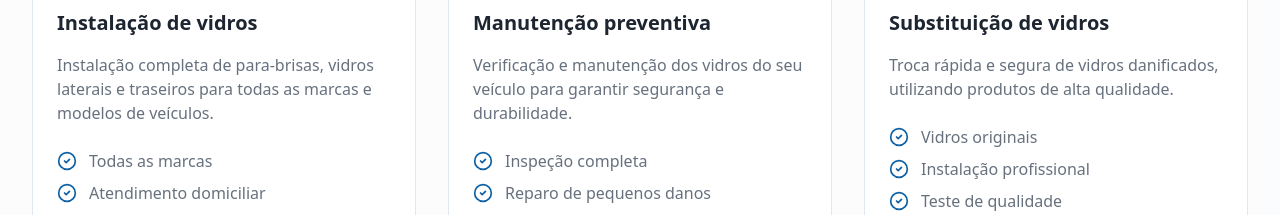
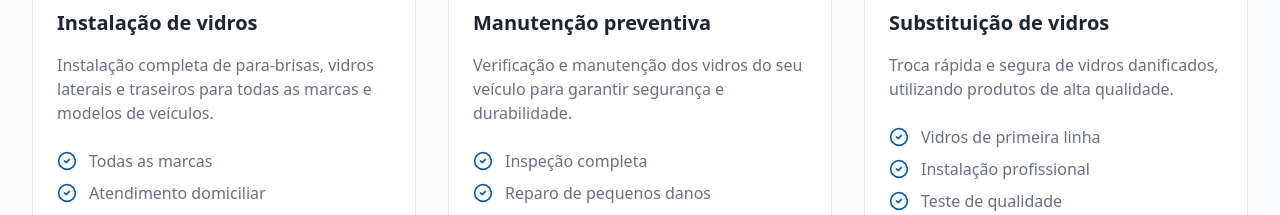
Before and after one commit to DevZipMateus/carglass, a React (Vite) app: page / in a window 1280 px wide. Shown: the part 3460-3675 px from the top of the page. Built offline with nearby package versions, Linux system fonts and the light colour scheme; the HTML template or start-up script is replaced by a standard one.

Commit message:
Mudar texto em serviços

```diff
--- a/src/components/Services.tsx
+++ b/src/components/Services.tsx
@@ -18,7 +18,7 @@ const Services = () => {
       icon: Shield,
       title: "Substituição de vidros",
       description: "Troca rápida e segura de vidros danificados, utilizando produtos de alta qualidade.",
-      features: ["Vidros originais", "Instalação profissional", "Teste de qualidade"]
+      features: ["Vidros de primeira linha", "Instalação profissional", "Teste de qualidade"]
     }
   ];
 
```
